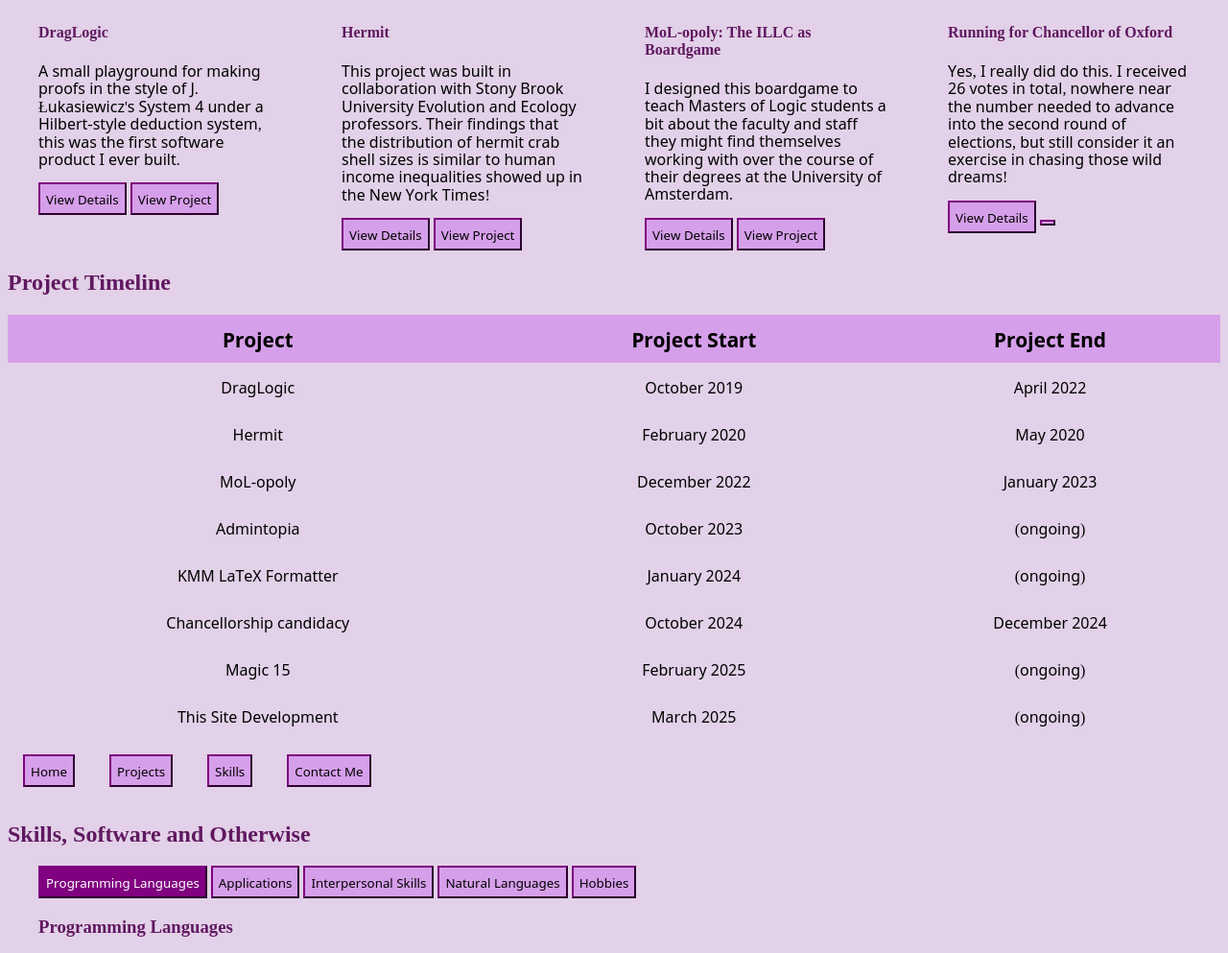
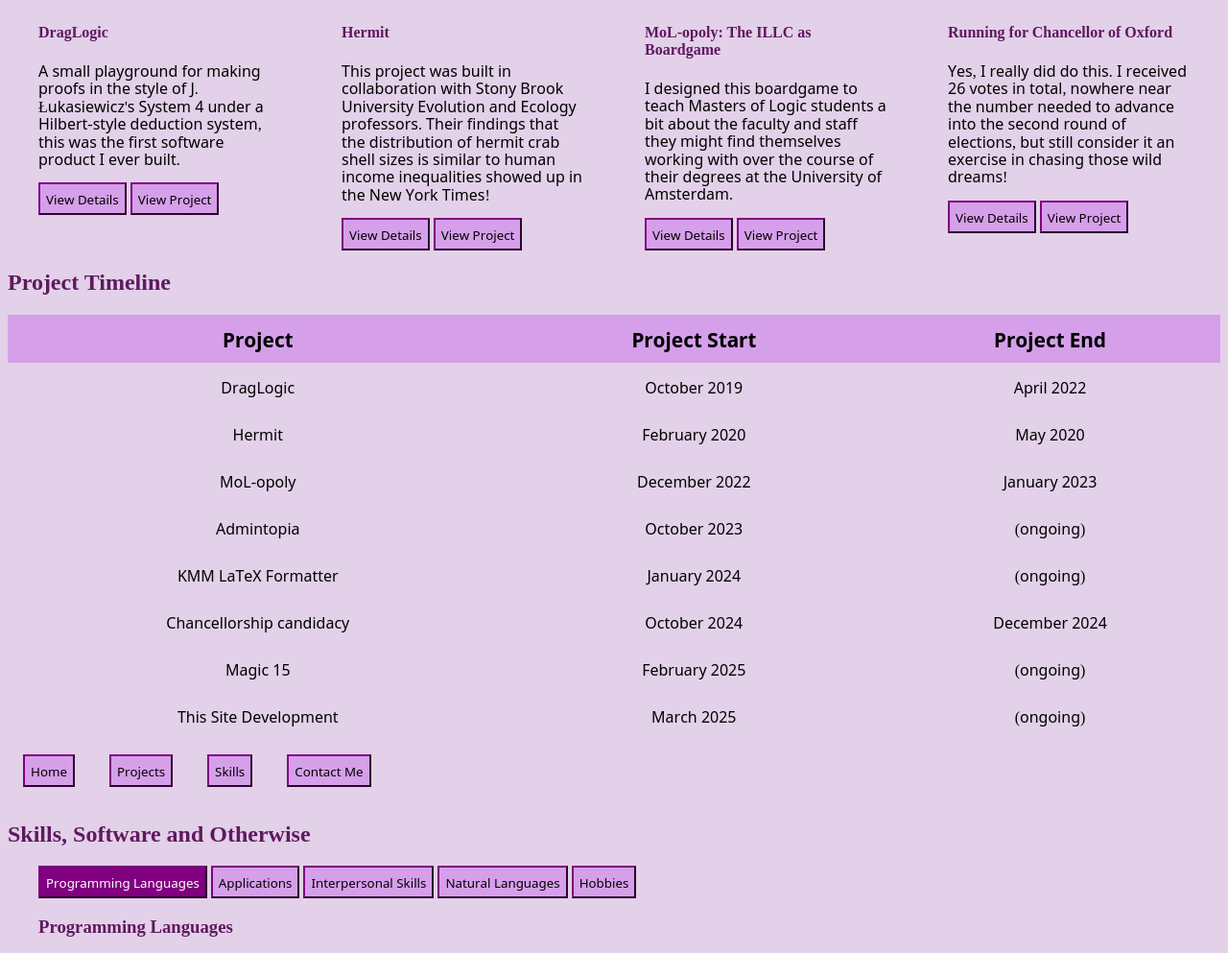
Before and after one commit to RossignolD/meiDevWebsite, a plain HTML site: page index.html in a window 1280 px wide. Shown: the part 842-1835 px from the top of the page at 96% size. Drawn offline with Linux system fonts and the light colour scheme; a web font is replaced by a local one.

Commit message:
fixed button labels

```diff
--- a/index.html
+++ b/index.html
@@ -200,7 +200,7 @@
             dreams!
           </p>
           <button>View Details</button>
-          <button><a href="https://gazette.web.ox.ac.uk/sites/default/files/gazette/documents/media/flysheet_17_october_2024.pdf"></a></button>
+          <button><a href="https://gazette.web.ox.ac.uk/sites/default/files/gazette/documents/media/flysheet_17_october_2024.pdf">View Project</a></button>
         </div>
       </div>
     </div>
```
